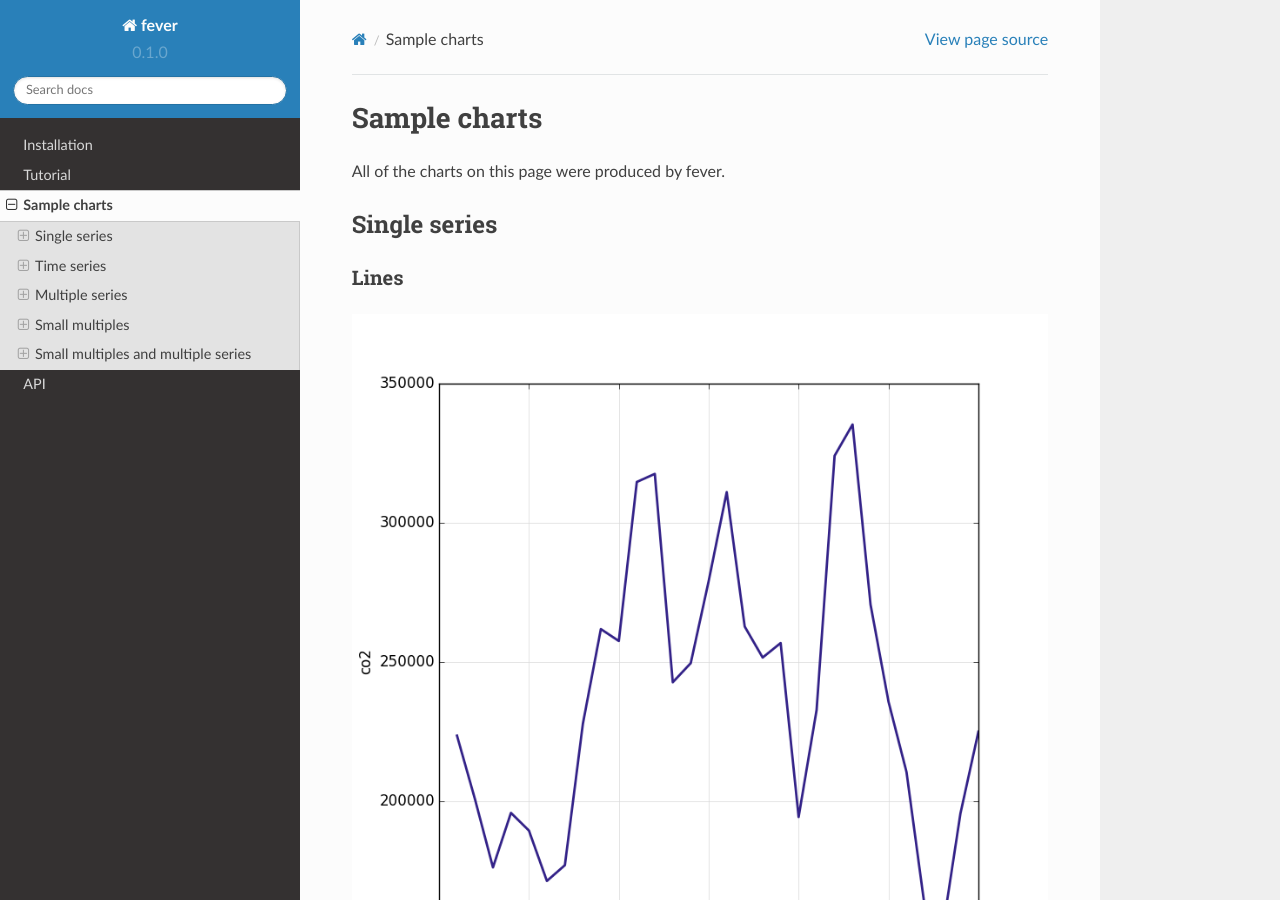
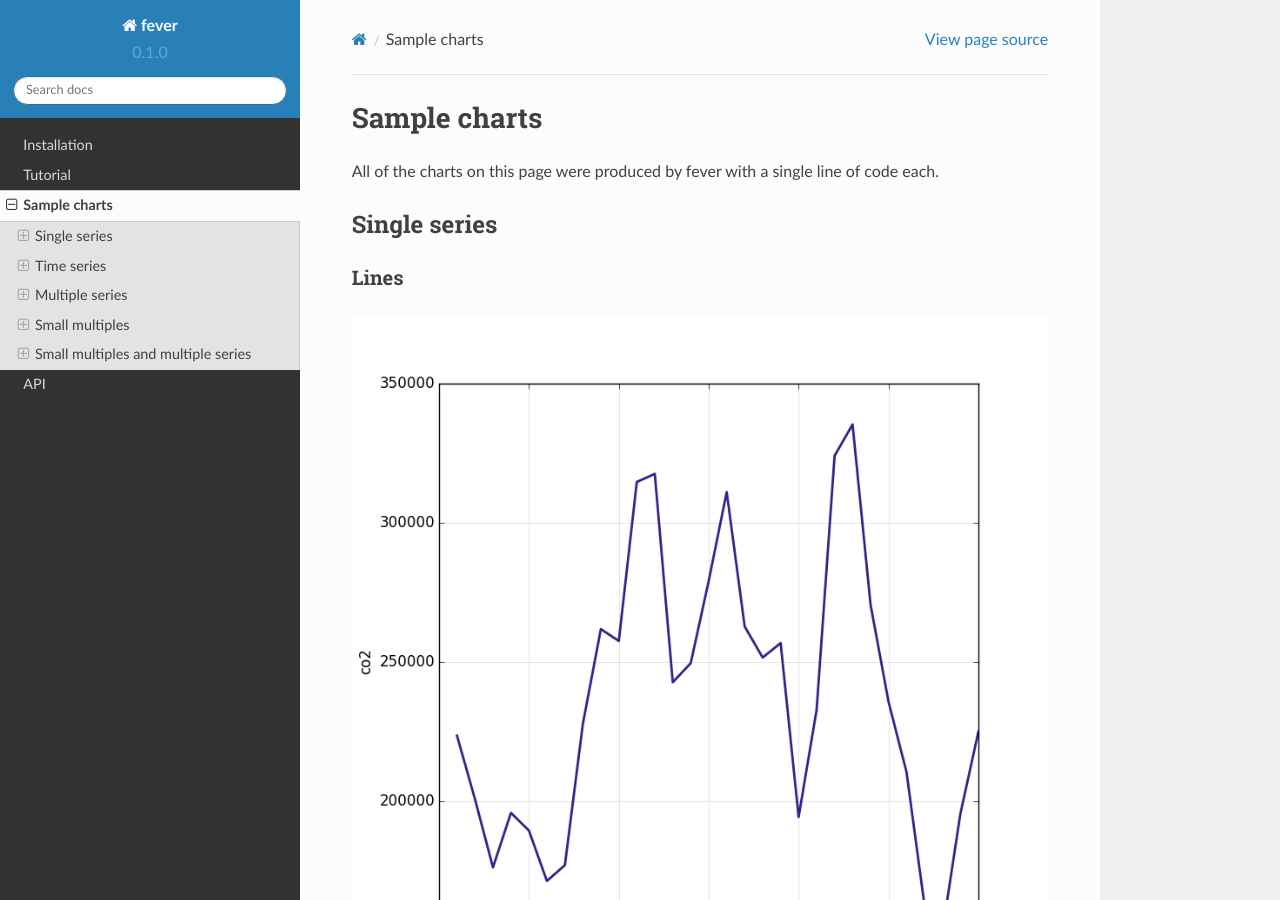
Before and after one commit to wireservice/agate-charts, a Sphinx documentation site: the page built from docs/samples.rst, in a window 1280 px wide and 900 px high. Built offline with Sphinx 7.4.7 and the Read the Docs theme 2.0.0, drawn with Linux system fonts in a browser that asks for light colours.

Commit message:
Update sample page text.

```diff
--- a/docs/samples.rst
+++ b/docs/samples.rst
@@ -2,7 +2,7 @@
 Sample charts
 =============
 
-All of the charts on this page were produced by fever.
+All of the charts on this page were produced by fever with a single line of code each.
 
 Single series
 =============
```
